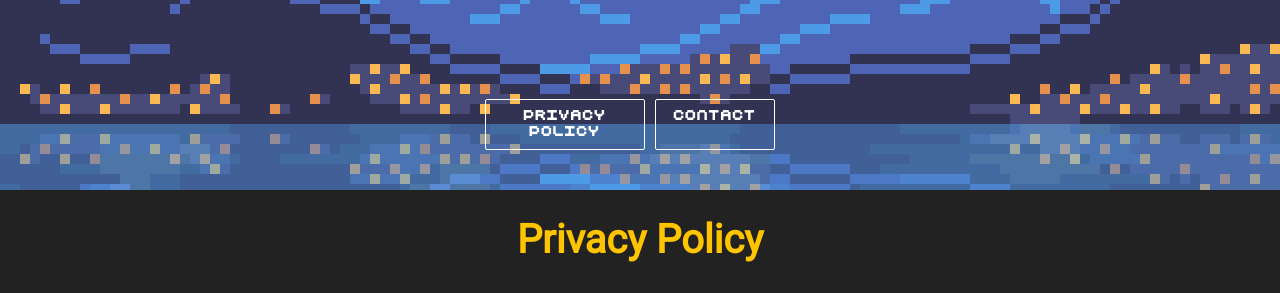
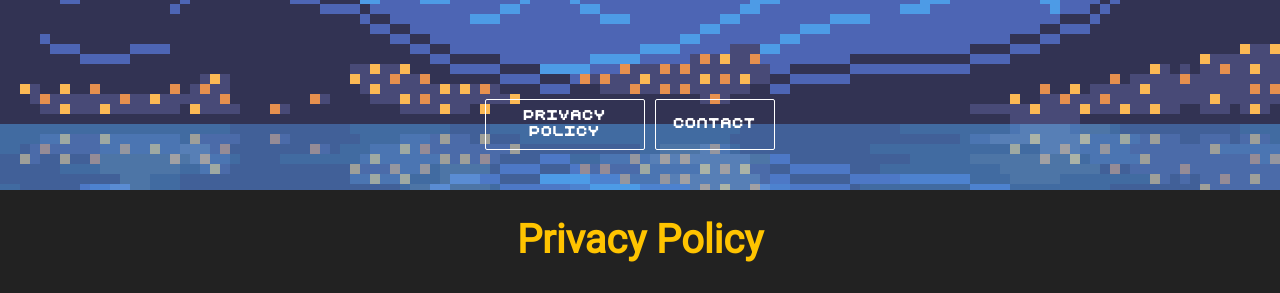
Before and after one commit to edwingamedev/edwingamedev.github.io, a Jekyll site: the page built from privacy-policy.html, in a window 1280 px wide. Shown: the part 710-1003 px from the top of the page. Built offline with Jekyll 4.4.1, drawn with Linux system fonts in a browser that asks for light colours; nearby versions of some CDN libraries.

Commit message:
Center nav links text

```diff
--- a/assets/css/semi-transparent-buttons.css
+++ b/assets/css/semi-transparent-buttons.css
@@ -1,5 +1,5 @@
 .semi-transparent-button {
-    display: block;
+    display: flex;
     box-sizing: border-box;
     margin: 0 auto;
     padding: 8px;
@@ -13,6 +13,9 @@
     text-decoration: none;
     letter-spacing: 1px;
     transition: all 0.1s ease-out;
+
+    justify-content: center;
+    align-items: center;
 
     font-size: 0.9rem;
 }
```
